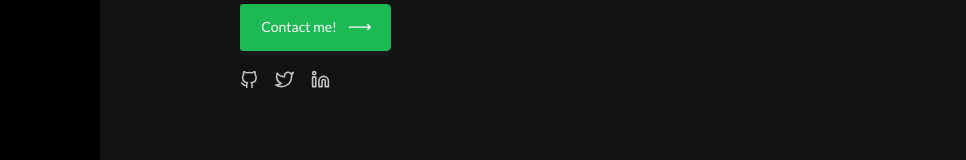
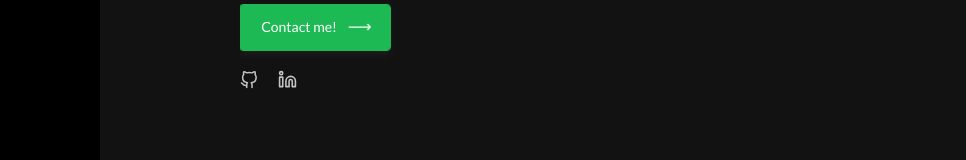
Before and after one commit to damiCodes/damak.dev, a Next.js app: page / in a window 1280 px wide. Shown: the part 522-682 px from the top of the page, without its empty margins (0-966 px from the left). Built offline with nearby package versions, Linux system fonts and the light colour scheme; a web font is replaced by a local one.

Commit message:
removed twitter

```diff
--- a/components/ui/social-icons/social-icons.js
+++ b/components/ui/social-icons/social-icons.js
@@ -15,27 +15,27 @@
       }}
       className={classes["social-icons"]}
     >
-      <Link href="https://github.com/damakdev">
+      <Link href="https://github.com/0xdamak">
         <a target="_blank">
           <icons.Github />
         </a>
       </Link>
+      <Link href="https://www.linkedin.com/in/0xdamak">
+        <a target="_blank">
+          <icons.Linkedin />
+        </a>
+      </Link>
 
-      <Link href="https://twitter.com/__damak">
+      {/* <Link href="https://twitter.com/0xdamak">
         <a target="_blank">
           <icons.Twitter />
         </a>
-      </Link>
+      </Link> */}
       {/* <Link href="https://www.instagram.com/damak.eth/">
         <a target="_blank">
           <icons.Instagram />
         </a>
       </Link> */}
-      <Link href="https://www.linkedin.com/in/damilola-akinlade-059037189/">
-        <a target="_blank">
-          <icons.Linkedin />
-        </a>
-      </Link>
     </motion.div>
   );
 }
--- a/components/ui/social-icons/social-icons.module.scss
+++ b/components/ui/social-icons/social-icons.module.scss
@@ -2,7 +2,8 @@
   width: 9rem;
   margin-top: 2rem;
   display: flex;
-  justify-content: space-between;
+  gap: 2rem;
+  // justify-content: space-between;
   align-items: center;
 
   svg {
```
